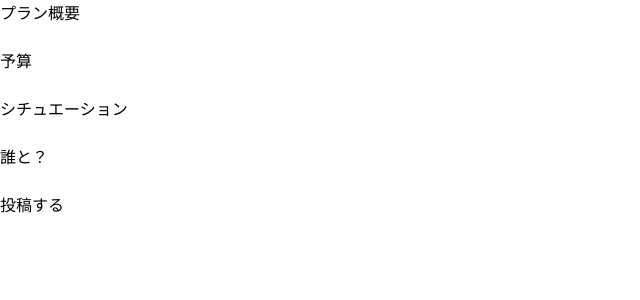
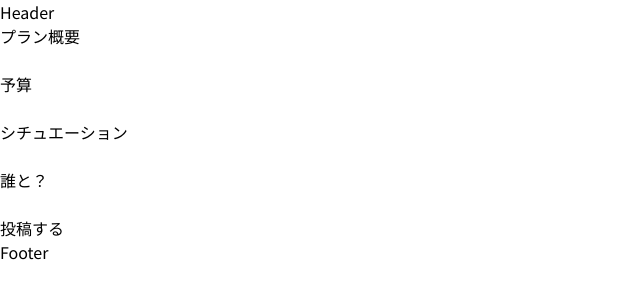
Before and after one commit to strongest-community/web_public, a Next.js app: page /Post/new in a window 1280 px wide. Shown: the top 300 px of the page, without its empty margins (0-640 px from the left). Built offline with nearby package versions, Linux system fonts and the light colour scheme; no server answers.

Commit message:
add header footer init

```diff
--- a/src/app/Post/new/page.tsx
+++ b/src/app/Post/new/page.tsx
@@ -58,7 +58,8 @@ export default function New() {
           <p>誰と？</p>
           <input value={withWhom} onChange={onChangeWithWhom} type="text" />
         </div>
-        <button type="submit" onClick={() => router.push(`/[id]`)}>
+        <button type="submit" onClick={() => router.push(`/1`)}>
+          {/* backendできたら編集 */}
           投稿する
         </button>
       </form>
--- a/src/app/layout.tsx
+++ b/src/app/layout.tsx
@@ -1,6 +1,8 @@
 import type { Metadata } from "next";
 import { Noto_Sans_JP } from "next/font/google";
 import "@/styles/globals.css";
+import Header from "@/components/Header";
+import Footer from "@/components/Footer";
 
 const noto = Noto_Sans_JP({ subsets: ["latin"] });
 
@@ -16,7 +18,11 @@ export default function RootLayout({
 }>) {
   return (
     <html lang="ja">
-      <body className={noto.className}>{children}</body>
+      <body className={noto.className}>
+        <Header />
+        {children}
+        <Footer />
+      </body>
     </html>
   );
 }
--- /dev/null
+++ b/src/components/Footer.tsx
@@ -0,0 +1,11 @@
+import React from 'react'
+
+type Props = {}
+
+const Footer = (props: Props) => {
+  return (
+    <div>Footer</div>
+  )
+}
+
+export default Footer
--- /dev/null
+++ b/src/components/Header.tsx
@@ -0,0 +1,11 @@
+import React from 'react'
+
+type Props = {}
+
+const Header = (props: Props) => {
+  return (
+    <div>Header</div>
+  )
+}
+
+export default Header
```
